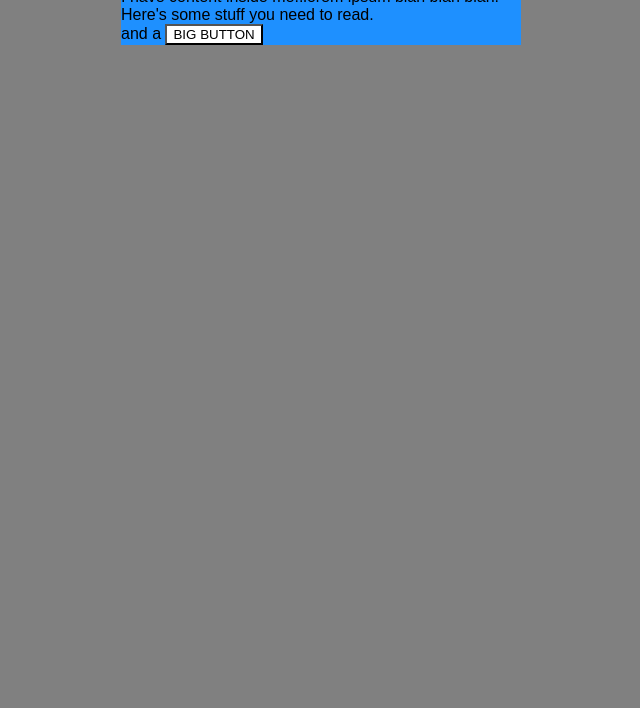
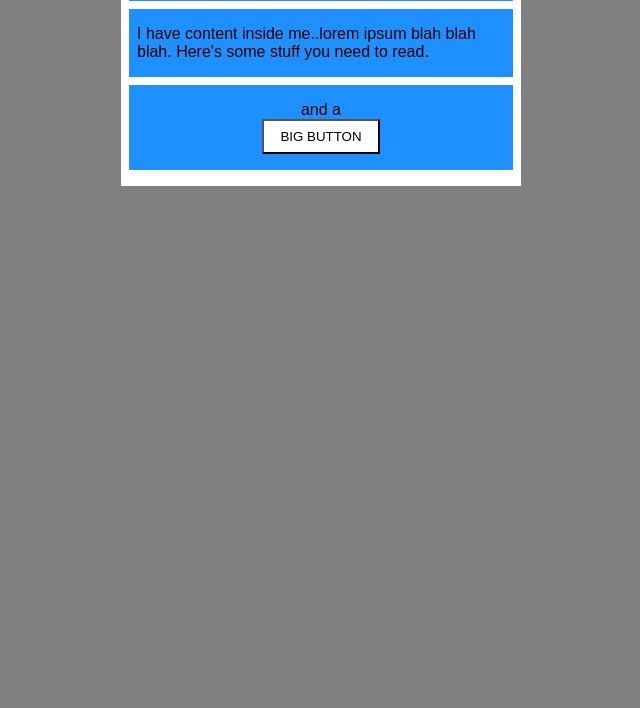
Before and after one commit to alexander-fraser/learn-webdev-theodinproject, a plain HTML site: page 14-exercise-block-and-inline-2/index.html in a window 1280 px wide. Shown: the part 92-800 px from the top of the page, without its empty margins (319-959 px from the left). Drawn offline with Linux system fonts and the light colour scheme.

Commit message:
Style elements per exercise instructions

```diff
--- a/14-exercise-block-and-inline-2/style.css
+++ b/14-exercise-block-and-inline-2/style.css
@@ -6,15 +6,25 @@ body {
 .card {
   width: 400px;
   background: white;
-  margin: 16px auto;
+  padding: 8px 0px 8px 0px;
+  margin: 8px auto;
 }
 
 .title,
 .content,
 .button-container {
   background: dodgerblue;
+  padding: 16px 8px;
+  margin: 8px;
+}
+
+.button-container {
+  text-align: center;
 }
 
 button {
   background: white;
+  display: block;
+  padding: 8px 16px;
+  margin: auto;
 }
```
